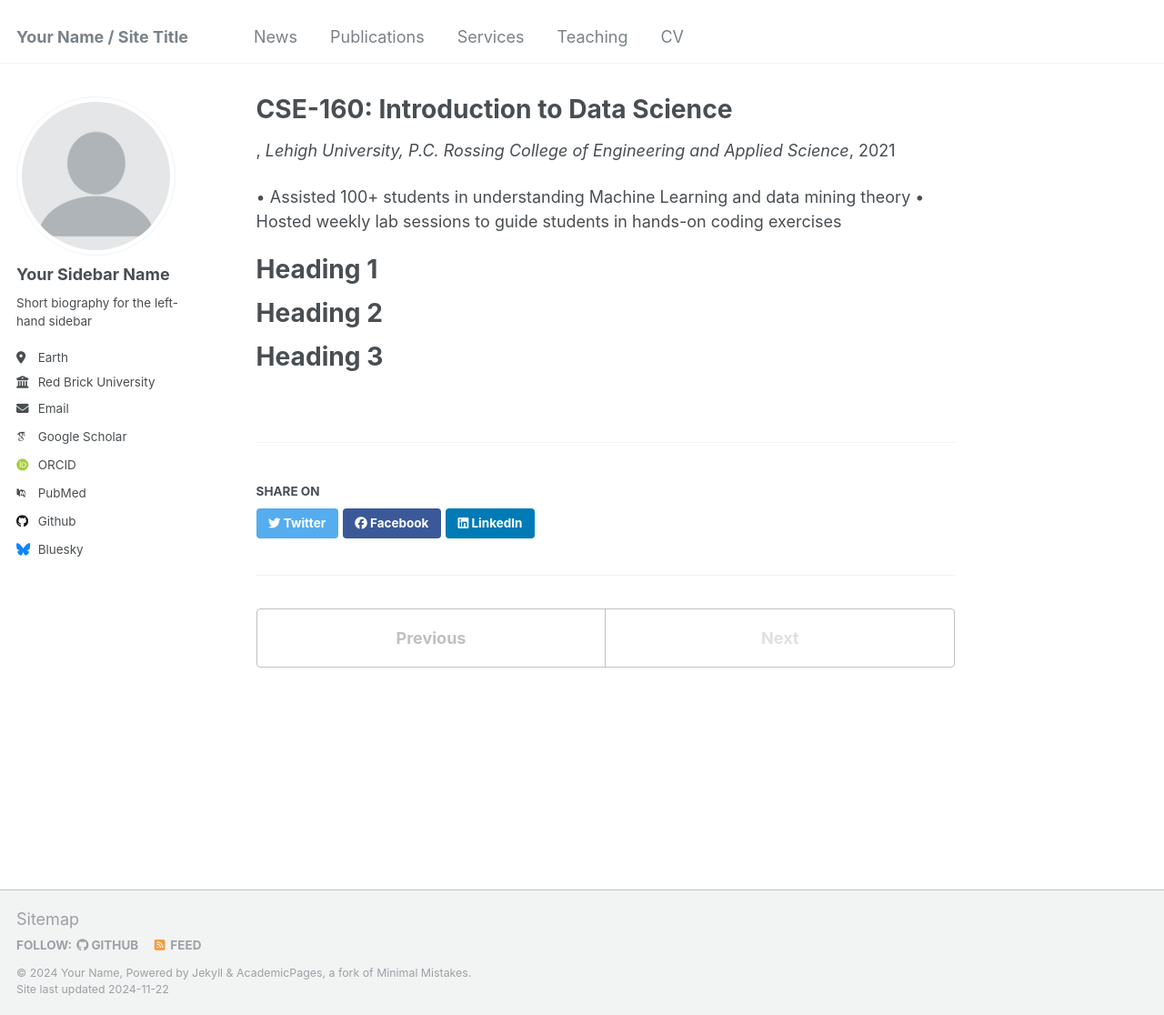
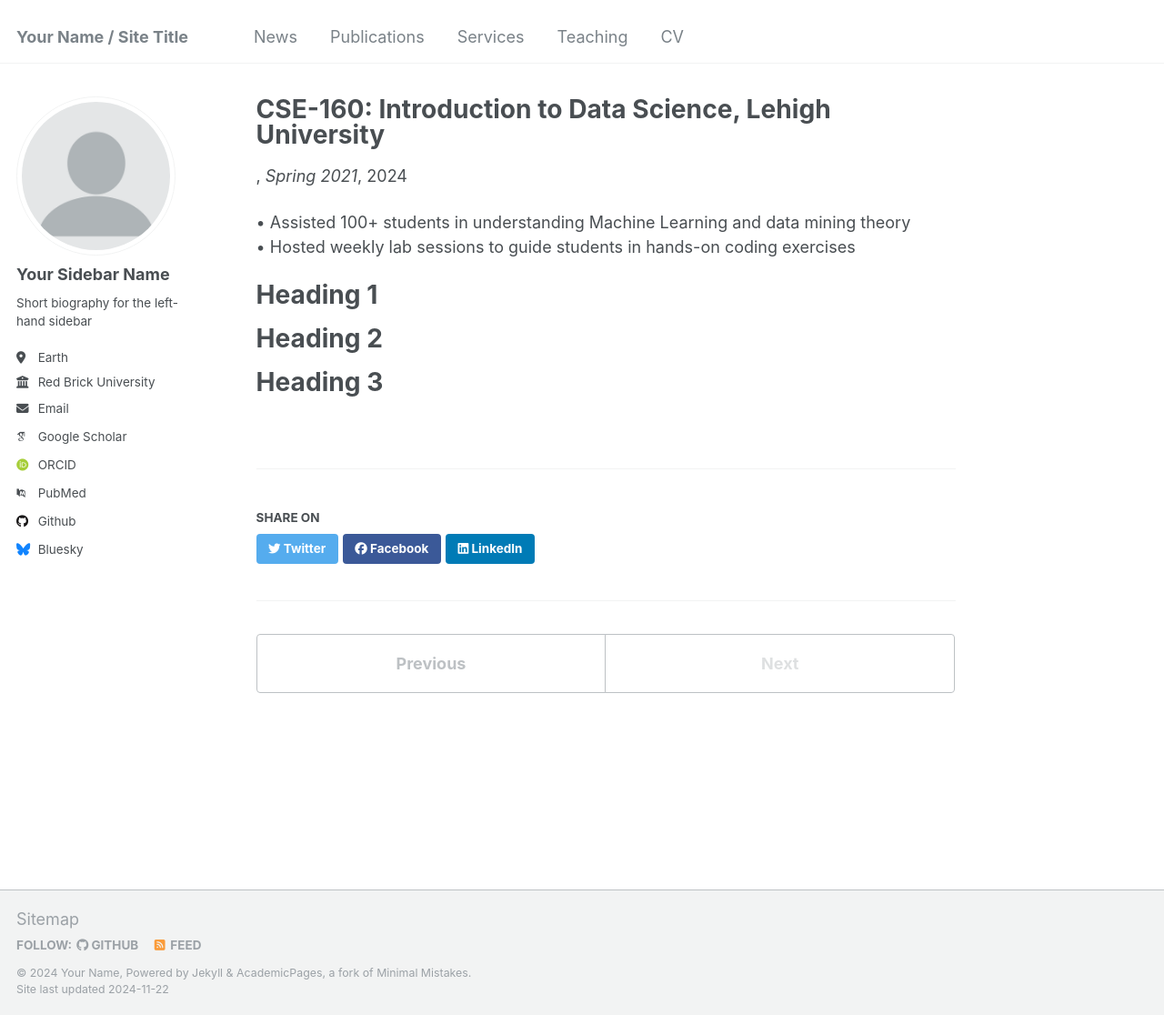
Before and after one commit to zy1296/zhenyao.github.io, a Jekyll site: the page built from _teaching/2015-spring-teaching-2.md, in a window 1280 px wide and 1116 px high. Shown: the whole window at 91% size. Built offline with Jekyll 4.4.1, drawn with Linux system fonts in a browser that asks for light colours; some web fonts are replaced.

Commit message:
Update 2015-spring-teaching-2.md

```diff
--- a/_teaching/2015-spring-teaching-2.md
+++ b/_teaching/2015-spring-teaching-2.md
@@ -1,13 +1,12 @@
 ---
-title: "CSE-160: Introduction to Data Science"
+title: "CSE-160: Introduction to Data Science, Lehigh University"
 collection: teaching
 permalink: /teaching/2015-spring-teaching-1
-venue: "Lehigh University, P.C. Rossing College of Engineering and Applied Science"
-date: 2021-02-01
+venue: "Spring 2021"
 location: "Bethlehem, PA"
 ---
 
-• Assisted 100+ students in understanding Machine Learning and data mining theory
+• Assisted 100+ students in understanding Machine Learning and data mining theory \\
 • Hosted weekly lab sessions to guide students in hands-on coding exercises
 
 Heading 1
```
